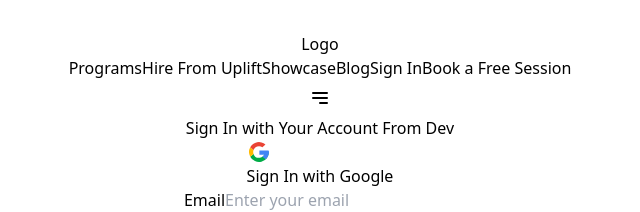
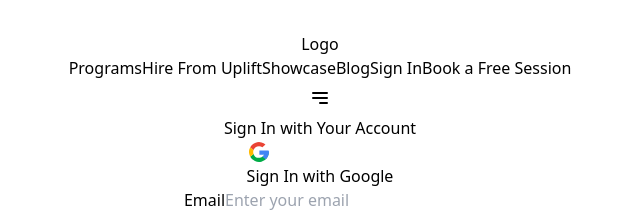
Before and after one commit to Fahim-2001/uplift-frontend, a React (Vite) app: page /signin in a window 1280 px wide. Shown: the top 212 px of the page, without its empty margins (320-960 px from the left). Built offline with nearby package versions, Linux system fonts and the light colour scheme.

Commit message:
Removed Test String

```diff
--- a/src/pages/SignIn.jsx
+++ b/src/pages/SignIn.jsx
@@ -61,7 +61,7 @@ const SignIn = () => {
   return (
     <section>
       <p className="text-3xl lg:text-4xl text-center text-orange-500 font-medium mb-10">
-        Sign In with Your Account From Dev
+        Sign In with Your Account
       </p>
       <div className="w-4/5 lg:w-1/2 mx-auto">
         <StyledButton btn={googleSignInBtn} />
```
